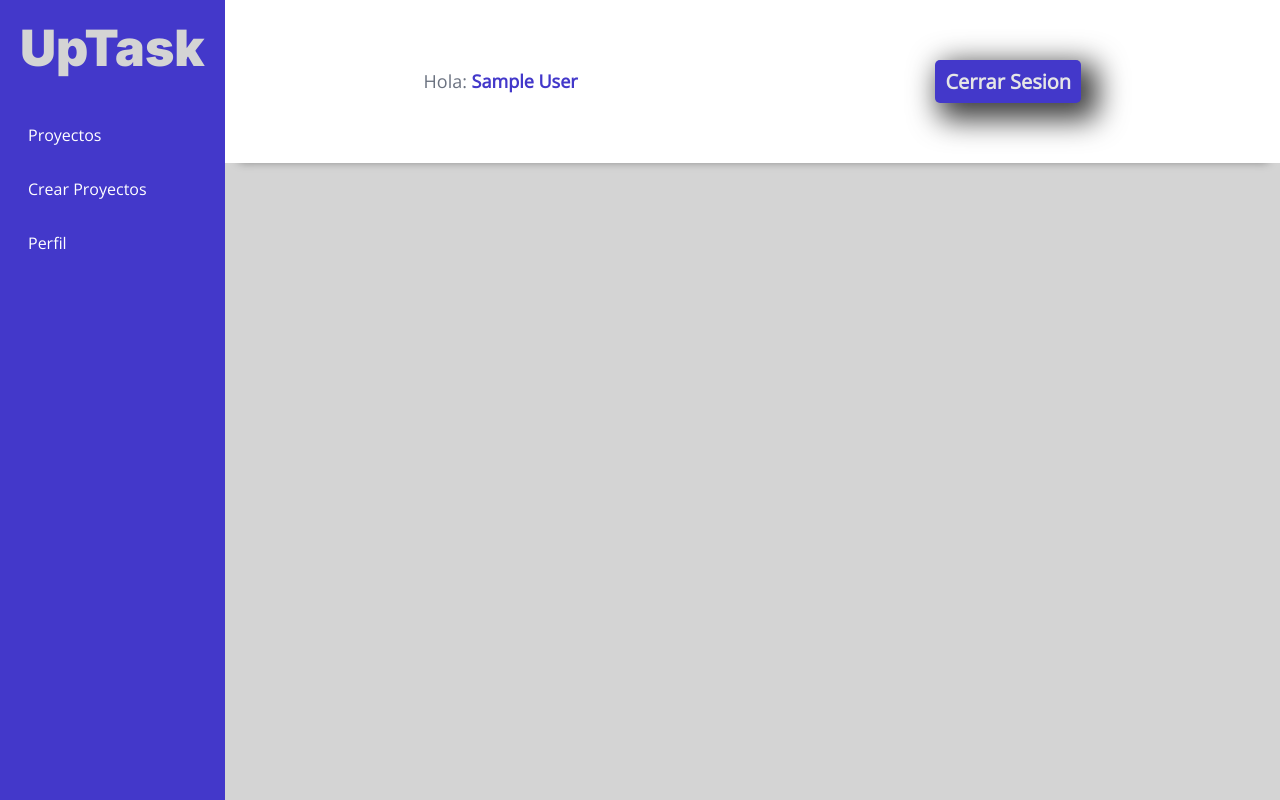
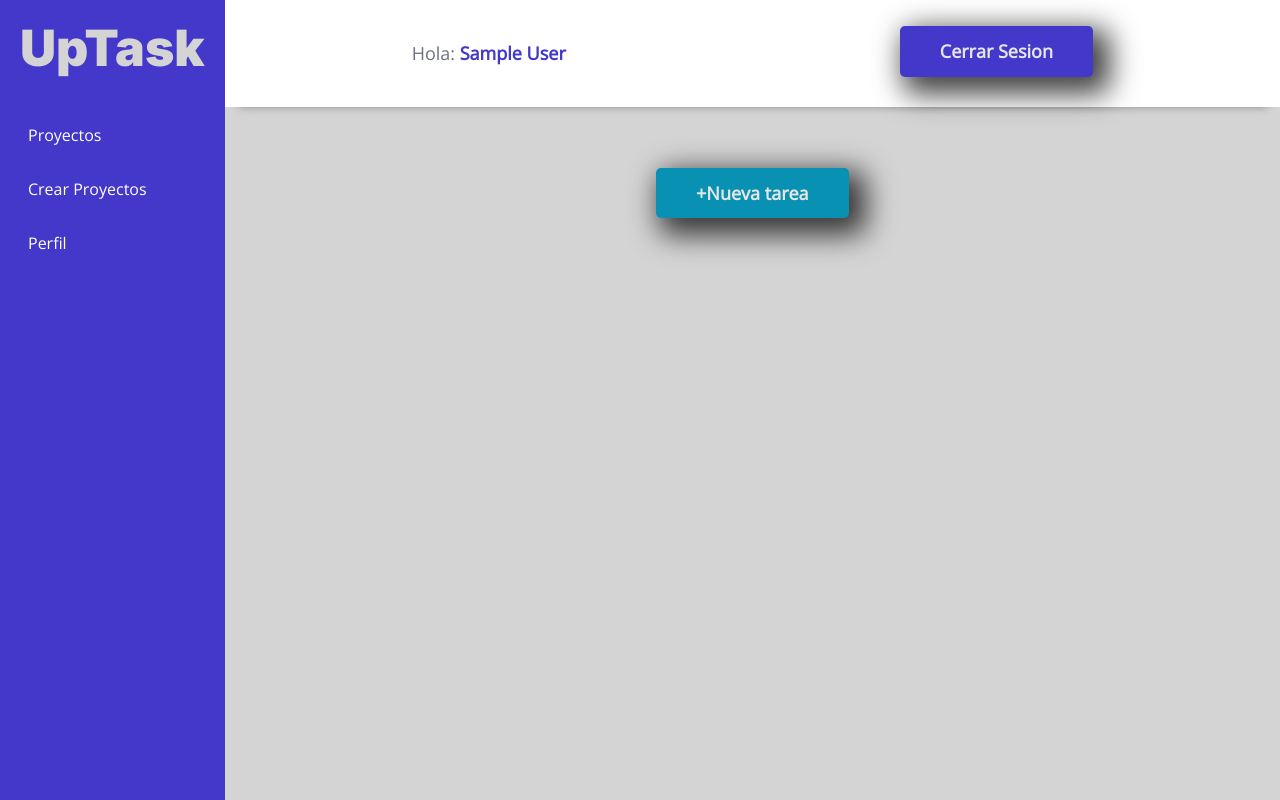
Before and after one commit to titoiriepal/uptask_mvc, a PHP site: template views/dashboard/proyecto.php in a window 1280 px wide. Run offline with PHP 8.4, Linux system fonts and the light colour scheme; the template is opened without the code that fills it, so the values that code supplies are empty; the visitor is signed in with stand-in values (Sample User, id 1).

Commit message:
Frontend Modal Window for create task added

```diff
--- a/controllers/DashboardController.php
+++ b/controllers/DashboardController.php
@@ -18,7 +18,8 @@ class DashboardController{
             'titulo' => 'Tus Proyectos',
             'class' => 'proyectos',
             'proyectos' => $proyectos,
-            'propietarioId' => $_SESSION['id']
+            'propietarioId' => $_SESSION['id'],
+            'script' => '<script src="/build/js/dashboard.js"></script>'
         ]);
     }
 
@@ -89,7 +90,8 @@ class DashboardController{
 
 
         $router->render('dashboard/proyecto',[
-            'titulo' => $proyecto->proyecto
+            'titulo' => $proyecto->proyecto,
+            'script' => '<script src="/build/js/tareas.js"></script>'
         ]);
 
     }
--- a/src/scss/base/_mixins.scss
+++ b/src/scss/base/_mixins.scss
@@ -39,27 +39,36 @@
 
 @mixin boton($bgColor, $colorTexto) {
     background-color: $bgColor;
-    padding: 1.5rem 4rem;
+    padding: 1rem 2rem;
     color: darken( $colorTexto, 10% );
-    margin-top: 2rem;
-    font-size: 2rem;
+    margin-top: 1rem;
+    font-size: 1.4rem;
     font-weight: 400;
     display: inline-block;
-    font-weight: 700;
     border: none;
     transition-property: all;
     transition-duration: .3s;
     text-align: center;
     display: block;
     width: 100%;
-    margin: 5rem 0;
+    margin: 2rem 0;
     border-radius: 5px;
     -webkit-box-shadow: 10px 10px 29px 7px rgba(0,0,0,0.75);
     -moz-box-shadow: 10px 10px 29px 7px rgba(0,0,0,0.75);
     box-shadow: 10px 10px 29px 7px rgba(0,0,0,0.75);
 
+    @include mediaq(v.$telefono){
+        font-size: 1.4rem;
+        margin-top: 1.2rem;
+        padding: 1.2rem 3rem;
+        font-weight: bold;;
+    }
+
     @include mediaq(v.$tablet){
         width: auto;
+        font-size: 1.8rem;
+        margin-top: 1.6rem;
+        padding: 1.5rem 4rem;
     }
 
     &:hover {
--- a/src/scss/dashboard/_index.scss
+++ b/src/scss/dashboard/_index.scss
@@ -2,3 +2,5 @@
 @forward 'sidebar';
 @forward 'barra';
 @forward 'proyectos';
+@forward 'tareas';
+@forward 'modal';
--- /dev/null
+++ b/src/scss/dashboard/_modal.scss
@@ -0,0 +1,96 @@
+@use 'base/variables' as v;
+@use 'base/mixins' as m;
+
+.modal{
+    position:absolute;
+    background-color: rgb( 0 0 0 /.8);
+    top: 0;
+    left: 0;
+    right: 0;
+    bottom: 0;
+
+
+    .formulario{
+        max-width: 60rem;
+        background-color: v.$blanco;
+        padding: 2rem;
+        margin: 0 auto;
+        transform: translateY(-80rem);
+        transition: all 1000ms ease-out;
+        opacity: 0;
+        border-radius: 8px;
+        border: 1rem solid v.$naranja;
+
+        legend{
+            font-size: 2rem;
+            text-align: center;
+            font-weight: bold;
+            margin-bottom: 2rem;
+            display:block;
+        }
+
+        label{
+            flex: 0 0 5rem;
+            font-size: 1rem;
+            @include m.mediaq(v.$telefono){
+                flex: 0 0 7rem;
+                font-size: 1.4rem;
+            }
+
+            @include m.mediaq(v.$tablet){
+                flex: 0 0 10rem;
+                font-size: 1.8rem;
+
+            }
+        }
+
+        input{
+            padding: .5rem;
+            font-size: 1rem;
+
+            @include m.mediaq(v.$telefono){
+                font-size: 1.4rem;
+
+            }
+
+            @include m.mediaq(v.$tablet){
+
+                font-size: 1.8rem;
+            }
+        }
+
+        .opciones{
+
+            @include m.mediaq(v.$tablet){
+                display: flex;
+                justify-content: space-between;
+                align-items: center;
+            }
+
+        }
+
+        .submit-nueva-tarea{
+            @include m.boton (v.$indigo, v.$blanco);
+            margin: 2rem 0;
+        }
+
+        .cerrar-modal{
+            @include m.boton (v.$rojo, v.$blanco);
+            margin: 2rem 0;
+        }
+
+        &.animar{
+            position:relative;
+            top: 50%;
+            transform: translateY(-50%);
+            opacity: 1;
+        }
+
+        &.cerrar{
+            transform: translateY(-300%);
+            opacity: 0;
+
+        }
+
+    }
+}
--- /dev/null
+++ b/src/scss/dashboard/_tareas.scss
@@ -0,0 +1,12 @@
+@use 'base/variables' as v;
+@use 'base/mixins' as m;
+
+.contenedor-nueva-tarea{
+    display:flex;
+    justify-content: center;
+
+    .agregar-tarea{
+        @include m.boton (v.$cyan, v.$blanco);
+        margin: 2rem 0;
+    }
+}
--- a/views/dashboard/index.php
+++ b/views/dashboard/index.php
@@ -40,5 +40,3 @@
 
     include_once __DIR__ . '/footer-dashboard.php';
 ?>
-
-<script src="/build/js/app.js"></script>
--- a/views/dashboard/proyecto.php
+++ b/views/dashboard/proyecto.php
@@ -1,7 +1,15 @@
 <?php
     include_once __DIR__ . '/header-dashboard.php';
 ?>
-
+    <div class="contenedor sm">
+        <div class="contenedor-nueva-tarea">
+            <button
+                type="button"
+                class="agregar-tarea"
+                id="agregar-tarea"
+            >&#43;Nueva tarea </button>
+        </div>
+    </div>
 
 <?php
     include_once __DIR__ . '/footer-dashboard.php';
```
Also changed, not shown: src/js/dashboard.js (renamed from src/js/app.js, +3 -5 lines), src/js/tareas.js (added, +56 -0 lines), public/build/css/app.css, public/build/js/dashboard.js (added), public/build/js/tareas.js (added), 1 other file.
